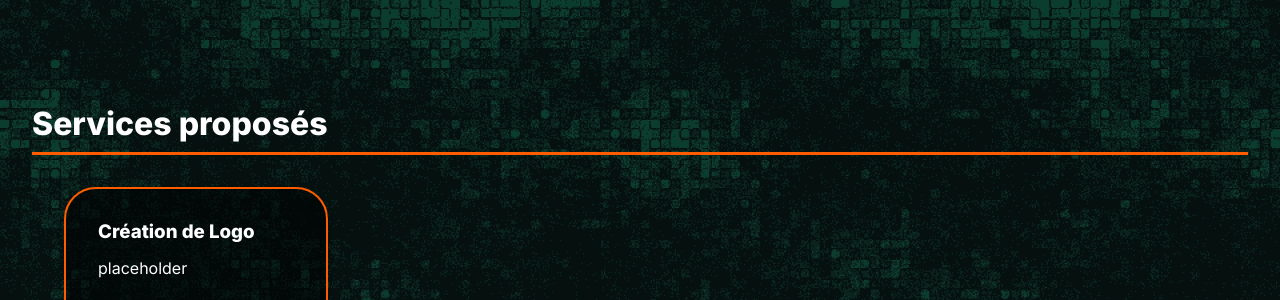
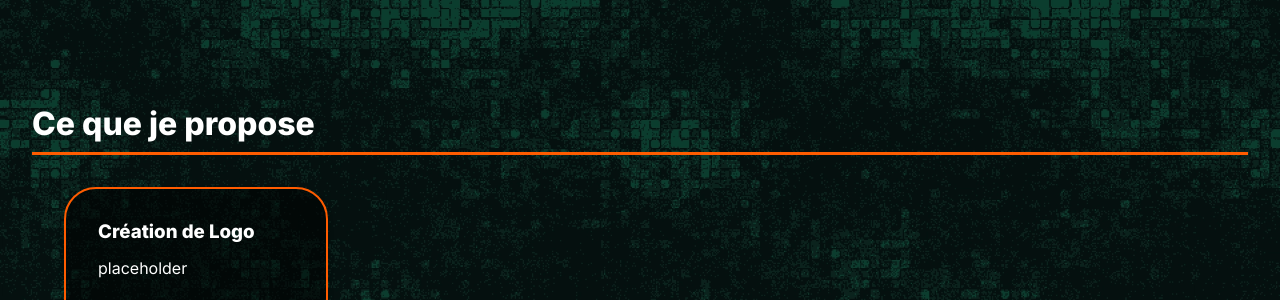
Before and after one commit to 7Nautilus/ropat-portfolio, a Jekyll site: the page built from fr/services/branding-strategie.html, in a window 1280 px wide and 900 px high, scrolled down 682 px. Shown: the part 156-456 px from the top of the window. Built offline with Jekyll 4.4.1, drawn with Linux system fonts in a browser that asks for light colours; some of the changed lines change nothing that is shown.

Commit message:
Update service titles for better clarity

```diff
--- a/_includes/service-main.html
+++ b/_includes/service-main.html
@@ -11,7 +11,7 @@
   {% assign second_section_subtitle = service.subtitles.second_section[current_lang] %}
   {% assign gallery_cta_url = "/" | append: current_lang | append: "/contact.html" %}
   {% if current_lang == "fr" %}
-    {% assign services_title = "Services proposés" %}
+    {% assign services_title = "Ce que je propose" %}
     {% assign gallery_title = "Projets récents" %}
     {% assign gallery_cta_label = "Voir tous les projets" %}
     {% assign gallery_cta_url = "/fr/portfolio.html" %}
@@ -23,7 +23,7 @@
     {% assign final_cta_button_text = "Discutons de votre projet" %}
     {% assign final_cta_button_url = "/fr/contact.html" %}
   {% else %}
-    {% assign services_title = "My Services" %}
+    {% assign services_title = "What I propose" %}
     {% assign gallery_title = "Recent projects" %}
     {% assign gallery_cta_label = "Browse all projects" %}
     {% assign gallery_cta_url = "/en/portfolio.html" %}
```
